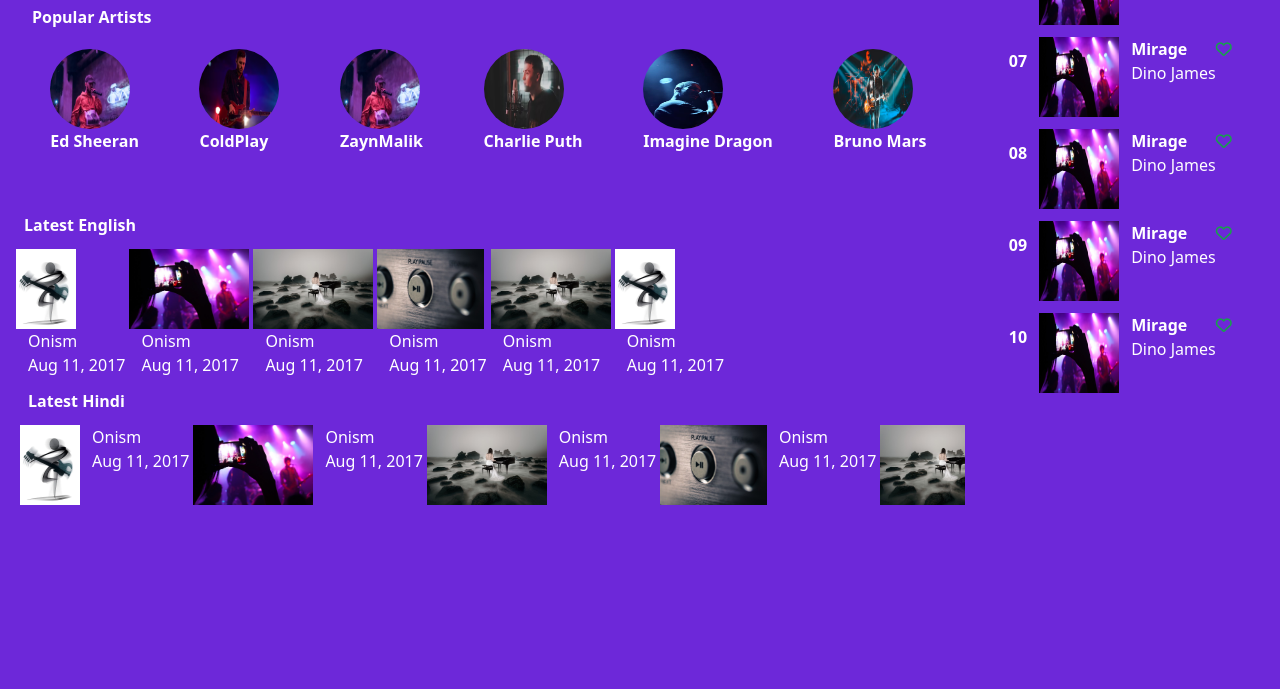
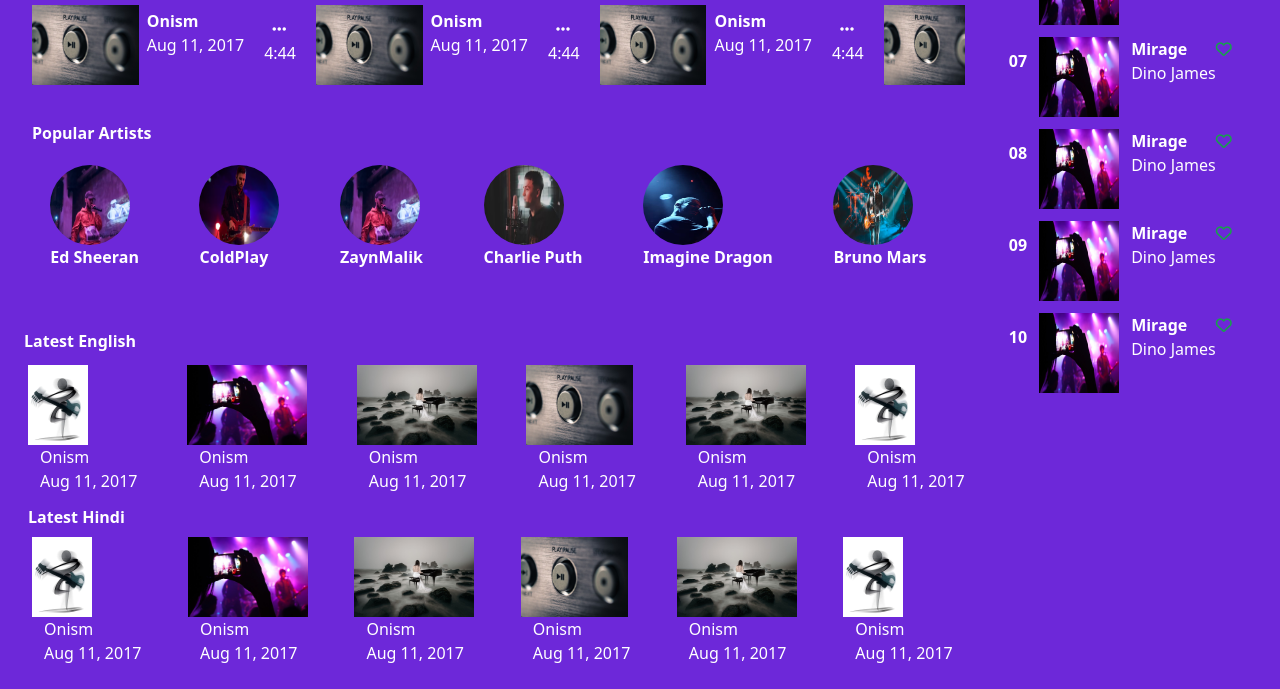
Before and after one commit to ashi345/MusicPlayerWithTailwindCSS, a website: page index.html in a window 1280 px wide. Shown: the part 715-1404 px from the top of the page. Before the commit the page ends 1232 px from the top, so only its background shows below. Drawn offline with Linux system fonts and the light colour scheme.

```diff
--- a/index.html
+++ b/index.html
@@ -69,7 +69,7 @@
         <section class="max-w-full md:w-5/6 space-y-3">
             <!-- First Div has Pic -->
             <div class="ml-8 overflow-auto" >
-                <img src="./Img/Artists/first_image.png" alt=" initial internation release logo " class="max-w-sm max-h-full">
+                <img src="./Img/Artists/first_image.png" alt=" initial internation release logo " class="max-w-sm max-h-full md:max-w-full md:max-h-full">
             </div>
 
             <!-- Second Div Has latest release -->
@@ -258,8 +258,8 @@
                 <!-- item 1 -->
                 <h3 class="font-bold p-3">Latest English</h3>
 
-                <div class="flex overflow-auto mx-auto space-x-1">
-                    <div class="flex  shrink-0 md:flex md:flex-col">
+                <div class="flex overflow-auto mx-auto space-x-1 md:justify-between">
+                    <div class="flex shrink-0 md:flex-col ml-3 ">
                         <!-- img -->
                         <span>
                             <img src="../Img/guitar-67420_640.webp" alt="" class = "max-w-full max-h-20">
@@ -272,7 +272,7 @@
                     </div>
 
                     <!-- item 2 -->
-                    <div class="flex shrink-0 md:flex md:flex-col">
+                    <div class="flex shrink-0 md:flex-col">
                         <!-- img -->
                         <span>
                             <img src="../Img/live-music-2219036_640.jpg" alt="" class = "max-w-full  max-h-20">
@@ -285,7 +285,7 @@
                     </div>
 
                     <!-- item 3 -->
-                    <div class="flex shrink-0 md:flex md:flex-col">
+                    <div class="flex shrink-0 md:flex-col">
                         <!-- img -->
                         <span>
                             <img src="../Img/piano-spielerin-3847833_640.jpg" alt="" class = "max-w-full max-h-20">
@@ -298,7 +298,7 @@
                     </div>
 
                     <!-- item 4 -->
-                    <div class="flex shrink-0 md:flex md:flex-col">
+                    <div class="flex shrink-0 md:flex-col">
                         <!-- img -->
                         <span>
                             <img src="../Img/plant-949111_640.jpg" alt="" class = "max-w-full max-h-20">
@@ -311,7 +311,7 @@
                     </div>
 
                     <!-- item 5 -->
-                    <div class="flex shrink-0 md:flex md:flex-col">
+                    <div class="flex shrink-0 md:flex-col">
                         <!-- img -->
                         <span>
                             <img src="../Img/piano-spielerin-3847833_640.jpg" alt="" class = "max-w-full max-h-20">
@@ -324,7 +324,7 @@
                     </div>
 
                     <!-- item 6 -->
-                    <div class="flex shrink-0 md:flex md:flex-col">
+                    <div class="flex shrink-0 md:flex-col">
                         <!-- img -->
                         <span>
                             <img src="../Img/guitar-67420_640.webp" alt="" class = "max-w-full max-h-20">
@@ -339,12 +339,12 @@
                 </div>
 
                 <!-- Sixth Div has Latest Hindi -->
-                <div class="flex-col mx-auto space-x-1 max-w-md md:max-w-full">
+                <div class="flex-col mx-auto space-x-1 p-3 max-w-md md:max-w-full md:justify-between">
                     <!-- item 1 -->
-                    <h3 class="font-bold p-3">Latest Hindi</h3>
+                    <h3 class="font-bold">Latest Hindi</h3>
 
-                    <div class="flex overflow-auto mx-auto space-x-1 shrink-0">
-                        <div class="flex  shrink-0">
+                    <div class="flex overflow-auto space-x-1 md:justify-between mt-2">
+                        <div class="flex shrink-0 md:flex-col ">
                             <!-- img -->
                             <span>
                                 <img src="../Img/guitar-67420_640.webp" alt="" class = "max-w-full max-h-20">
@@ -357,7 +357,7 @@
                         </div>
 
                         <!-- item 2 -->
-                        <div class="flex shrink-0 ">
+                        <div class="flex shrink-0 md:flex-col">
                             <!-- img -->
                             <span>
                                 <img src="../Img/live-music-2219036_640.jpg" alt="" class = "max-w-full  max-h-20">
@@ -370,7 +370,7 @@
                         </div>
 
                         <!-- item 3 -->
-                        <div class="flex shrink-0 ">
+                        <div class="flex shrink-0 md:flex-col">
                             <!-- img -->
                             <span>
                                 <img src="../Img/piano-spielerin-3847833_640.jpg" alt="" class = "max-w-full max-h-20">
@@ -383,7 +383,7 @@
                         </div>
 
                         <!-- item 4 -->
-                        <div class="flex shrink-0 ">
+                        <div class="flex shrink-0 md:flex-col">
                             <!-- img -->
                             <span>
                                 <img src="../Img/plant-949111_640.jpg" alt="" class = "max-w-full max-h-20">
@@ -396,7 +396,7 @@
                         </div>
 
                         <!-- item 5 -->
-                        <div class="flex shrink-0 ">
+                        <div class="flex shrink-0 md:flex-col">
                             <!-- img -->
                             <span>
                                 <img src="../Img/piano-spielerin-3847833_640.jpg" alt="" class = "max-w-full max-h-20">
@@ -409,7 +409,7 @@
                         </div>
 
                         <!-- item 6 -->
-                        <div class="flex shrink-0 ">
+                        <div class="flex shrink-0 md:flex-col">
                             <!-- img -->
                             <span>
                                 <img src="../Img/guitar-67420_640.webp" alt="" class = "max-w-full max-h-20">
```
Also changed, not shown: css/main.css.
